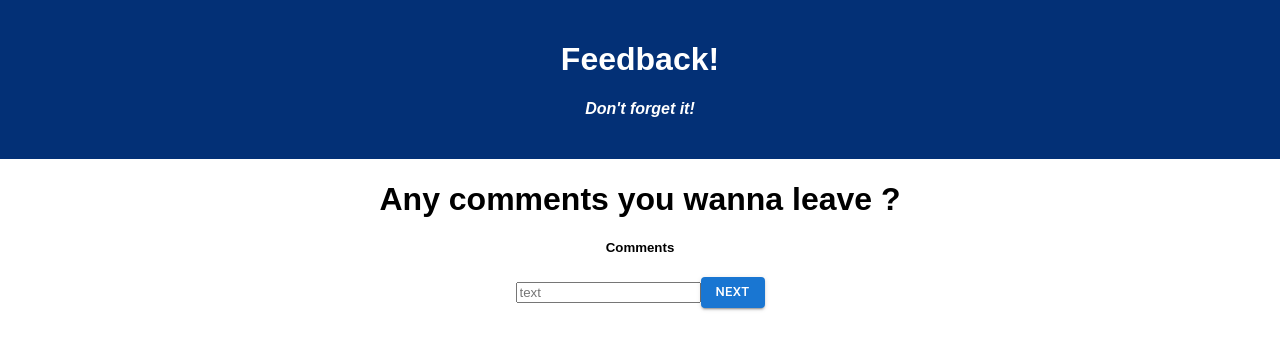
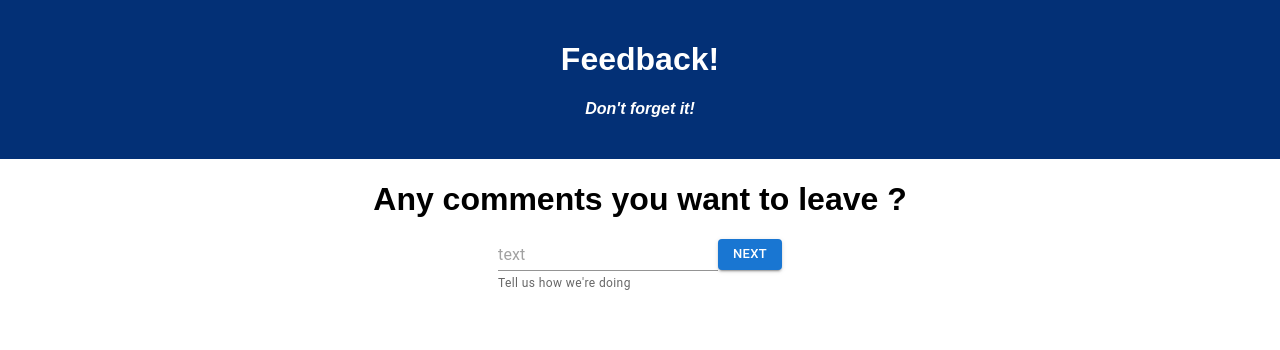
Before and after one commit to joshjduenow/weekend-redux-feedback-loop, a React (Create React App) app: page /#/comment in a window 1280 px wide. Shown: the top 350 px of the page. Built offline with nearby package versions, Linux system fonts and the light colour scheme.

Commit message:
more mui things

```diff
--- a/src/components/CommentItem/CommentItem.jsx
+++ b/src/components/CommentItem/CommentItem.jsx
@@ -2,6 +2,7 @@ import { useState } from "react";
 import { useDispatch } from "react-redux";
 import { useHistory } from "react-router-dom";
 import Button from '@mui/material/Button';
+import TextField from '@mui/material/TextField';
 
 function CommentItem() {
   let [comment, setComment] = useState("");
@@ -22,10 +23,14 @@ function CommentItem() {
 
   return (
     <div>
-      <h1>Any comments you wanna leave ?</h1>
+      <h1>Any comments you want to leave ?</h1>
       <form>
-        <h5>Comments</h5>
-        <input
+
+        <TextField
+          id="filled-basic"
+          helperText="Tell us how we're doing"
+          variant="standard"
+          color="success"
           data-testid="input"
           placeholder={"text"}
           value={comment}
--- a/src/components/FeelingsItem/FeelingsItem.jsx
+++ b/src/components/FeelingsItem/FeelingsItem.jsx
@@ -2,6 +2,7 @@ import { useState } from "react";
 import { useDispatch } from "react-redux";
 import { useHistory } from "react-router-dom";
 import Button from '@mui/material/Button';
+import TextField from '@mui/material/TextField';
 
 
 function FeelingsItem() {
@@ -25,8 +26,11 @@ function FeelingsItem() {
     <div>
       <h1>How well are you feeling today ?</h1>
       <form>
-        <h5>Feeling?</h5>
-        <input
+        <TextField
+          id="filled-basic"
+          helperText="Tell us how you're feeling"
+          variant="standard"
+          color="success"
           data-testid="input"
           placeholder={"1-5"}
           value={feelings}
--- a/src/components/NewFeedbackItem/NewFeebackItem.jsx
+++ b/src/components/NewFeedbackItem/NewFeebackItem.jsx
@@ -1,5 +1,6 @@
 import { useHistory } from "react-router-dom";
 import Button from '@mui/material/Button';
+import TextField from '@mui/material/TextField';
 
 function NewFeedbackItem() {
   const history = useHistory();
@@ -10,10 +11,11 @@ function NewFeedbackItem() {
 
   return (
     <>
-      <h1>Thanks !</h1>
+      <h1>Thank You !</h1>
       <Button
             size="large"
             variant="contained"
+            color="success"
             data-testid="next"
             onClick={goToHome}>
         Leave New Feedback
--- a/src/components/ReviewItem/ReviewItem.jsx
+++ b/src/components/ReviewItem/ReviewItem.jsx
@@ -2,6 +2,8 @@ import { useDispatch, useSelector } from "react-redux";
 import { useHistory } from "react-router-dom";
 import axios from "axios";
 import Button from '@mui/material/Button';
+import TextField from '@mui/material/TextField';
+
 
 
 function ReviewItem() {
@@ -42,7 +44,7 @@ function ReviewItem() {
       <p>Comments: {comments}</p>
 
       <Button
-          size="small"
+          size="large"
           variant="contained"
           data-testid="next"
           onClick={postFeedback}>
--- a/src/components/SupportItem/SupportItem.jsx
+++ b/src/components/SupportItem/SupportItem.jsx
@@ -2,6 +2,7 @@ import { useState } from "react";
 import { useDispatch } from "react-redux";
 import { useHistory } from "react-router-dom";
 import Button from '@mui/material/Button';
+import TextField from '@mui/material/TextField';
 
 
 function SupportItem() {
@@ -25,8 +26,12 @@ function SupportItem() {
     <div>
       <h1>How well are you being supported ?</h1>
       <form>
-        <h5>Support?</h5>
-        <input
+
+        <TextField
+          id="filled-basic"
+          helperText="Do you feel supported?"
+          variant="standard"
+          color="success"
           data-testid="input"
           placeholder={"1-5"}
           value={supportRating}
--- a/src/components/UnderstandingItem/UnderstandingItem.jsx
+++ b/src/components/UnderstandingItem/UnderstandingItem.jsx
@@ -2,6 +2,7 @@ import { useState } from "react";
 import { useDispatch } from "react-redux";
 import { useHistory } from "react-router-dom";
 import Button from '@mui/material/Button';
+import TextField from '@mui/material/TextField';
 
 
 function UnderstandingItem() {
@@ -25,8 +26,12 @@ function UnderstandingItem() {
     <div>
       <h1>How well are you understanding the content ?</h1>
       <form>
-        <h5>Understanding?</h5>
-        <input
+
+        <TextField
+          id="filled-basic"
+          helperText="Tell us how well you understood todays content"
+          variant="standard"
+          color="success"
           data-testid="input"
           placeholder={"1-5"}
           value={understanding}
```
